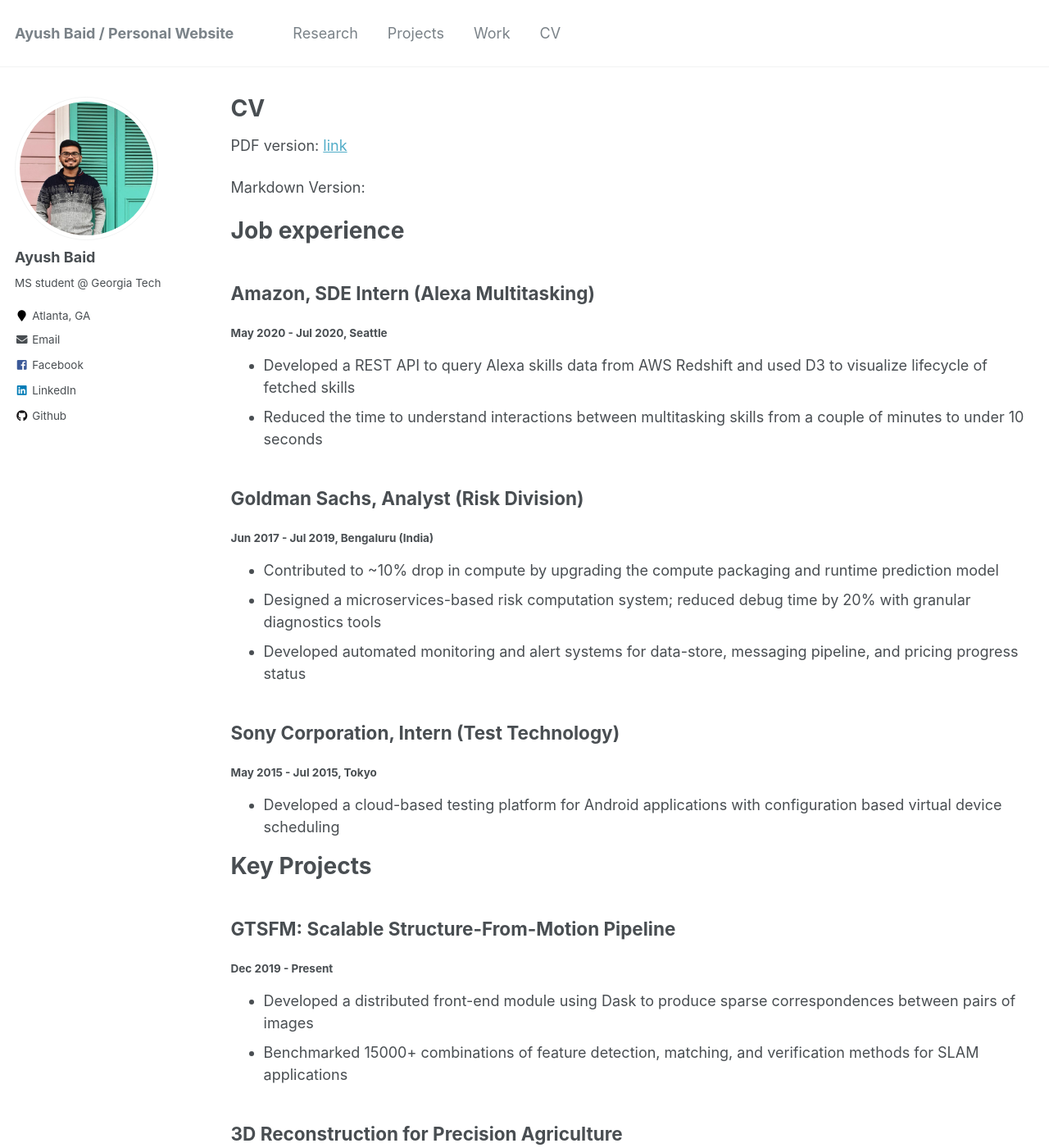
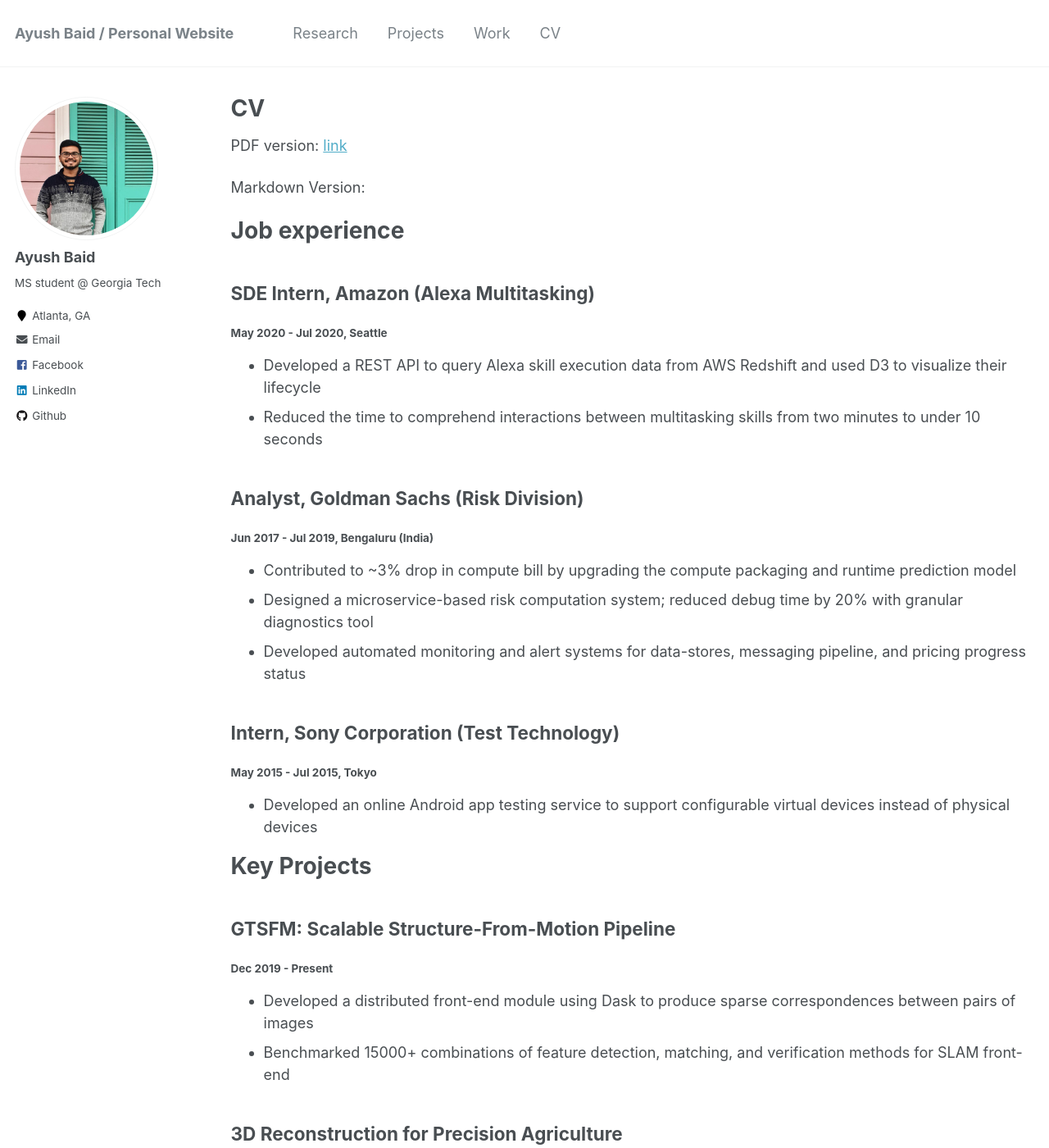
Before and after one commit to ayushbaid/ayushbaid.github.io, a Jekyll site: the page built from _pages/cv.md, in a window 1280 px wide and 1400 px high. Shown: the whole window at 82% size. Built offline with Jekyll 4.4.1, drawn with Linux system fonts in a browser that asks for light colours; some of the changed text lies outside the part shown.

```diff
--- a/_pages/cv.md
+++ b/_pages/cv.md
@@ -15,36 +15,36 @@ Markdown Version:
 
 # Job experience
 
-## Amazon, SDE Intern (Alexa Multitasking)
+## SDE Intern, Amazon (Alexa Multitasking)
 #### May 2020 - Jul 2020, Seattle
-* Developed a REST API to query Alexa skills data from AWS Redshift and used D3 to visualize lifecycle of fetched skills
-* Reduced the time to understand interactions between multitasking skills from a couple of minutes to under 10 seconds
+* Developed a REST API to query Alexa skill execution data from AWS Redshift and used D3 to visualize their lifecycle
+* Reduced the time to comprehend interactions between multitasking skills from two minutes to under 10 seconds
 
-## Goldman Sachs, Analyst (Risk Division)
+## Analyst, Goldman Sachs (Risk Division)
 #### Jun 2017 - Jul 2019, Bengaluru (India)
-* Contributed to ~10% drop in compute by upgrading the compute packaging and runtime prediction model
-* Designed a microservices-based risk computation system; reduced debug time by 20% with granular diagnostics tools
-* Developed automated monitoring and alert systems for data-store, messaging pipeline, and pricing progress status
+* Contributed to ~3% drop in compute bill by upgrading the compute packaging and runtime prediction model
+* Designed a microservice-based risk computation system; reduced debug time by 20% with granular diagnostics tool
+* Developed automated monitoring and alert systems for data-stores, messaging pipeline, and pricing progress status
 
-## Sony Corporation, Intern (Test Technology)
+## Intern, Sony Corporation (Test Technology)
 #### May 2015 - Jul 2015, Tokyo
-* Developed a cloud-based testing platform for Android applications with configuration based virtual device scheduling
+* Developed an online Android app testing service to support configurable virtual devices instead of physical devices
 
 # Key Projects
 
 ## GTSFM: Scalable Structure-From-Motion Pipeline
 #### Dec 2019 - Present
 * Developed a distributed front-end module using Dask to produce sparse correspondences between pairs of images
-* Benchmarked 15000+ combinations of feature detection, matching, and verification methods for SLAM applications
+* Benchmarked 15000+ combinations of feature detection, matching, and verification methods for SLAM front-end
 
 ## 3D Reconstruction for Precision Agriculture
 #### Aug 2019 - Jan 2020
 * Developed an automated system to produce 3D reconstructions of plants from RGB images of lettuce crops
-* Improved performance of RANSAC by clustering features on each image with DBSCAN and filtering repeated texture
+* Improved performance of RANSAC by clustering features on each image with DBSCAN and filtering self-similar texture
 
 ## Moderation on Reddit by Learning Community Opinion
 #### Feb 2020 - Apr 2020
-* Fine-tuned GPT-1 on each subreddit and used them to complete political prompts, reducing the moderator workload
+* Used GPT to complete ~100 prompts after training on each subreddit, reducing human effort from million to ~100
 
 ## Deep Learning based Image Translation between Sunny-Cloudy Images
 #### Oct 2019 - Nov 2019
@@ -53,7 +53,7 @@ Markdown Version:
 ## Laparoscopy Image Enhancement using Bayesian Inference
 #### Jun 2016 - Jun 2017
 * Achieved performance gain by combining smoke removal, speckle removal, and de-noising in a single framework
-* Modelled system variables with probabilistic graphical models and designed novel priors for image texture and color
+* Modeled system variables with probabilistic graphical models and designed novel priors for image texture and color
 
 ## FOSSEE Scilab Toolbox
 #### Dec 2015 - Jan 2017
```
Also changed, not shown: 1 other file.
